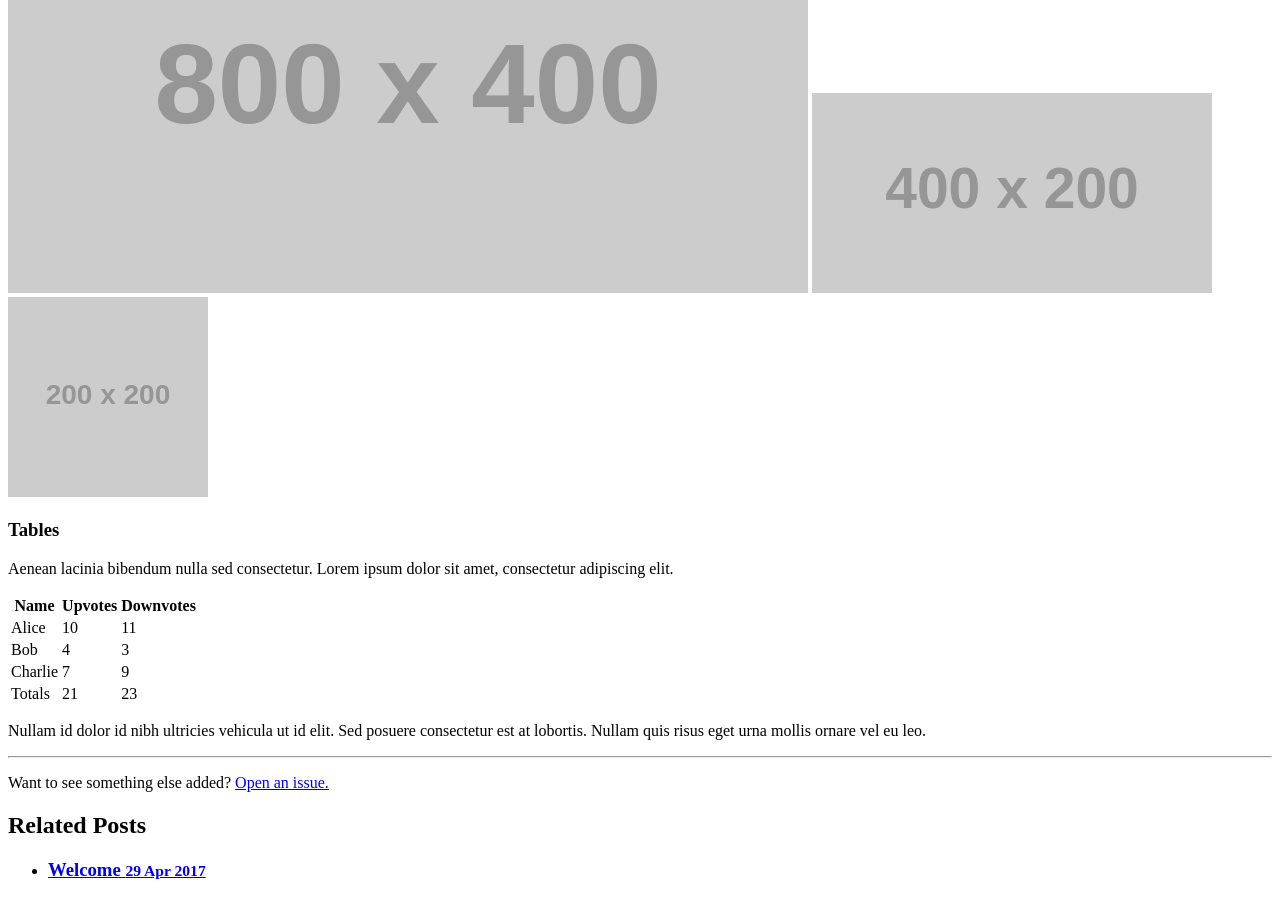
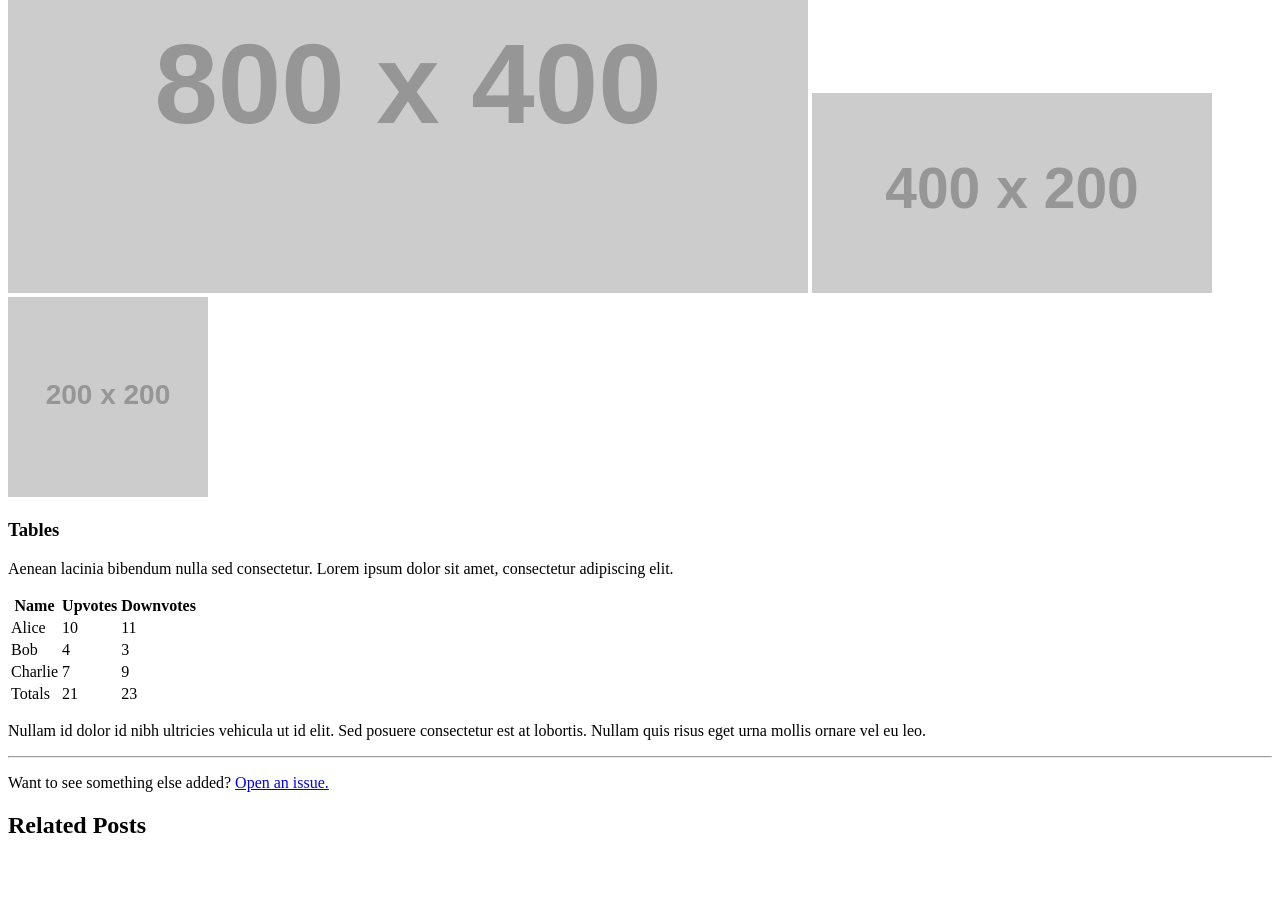
Before and after one commit to emrehayirci/emrehayirci.github.io, a Jekyll site: the page built from _posts/2012-02-07-example-content.md, in a window 1280 px wide and 900 px high, scrolled down 2088 px. Built offline with Jekyll 4.4.1, drawn with Linux system fonts in a browser that asks for light colours; nearby versions of some CDN libraries; after the commit the page ends 2947 px from its top, so only the background shows below that.

Commit message:
Update post.html

```diff
--- a/_layouts/post.html
+++ b/_layouts/post.html
@@ -12,6 +12,7 @@
   <h2>Related Posts</h2>
   <ul class="related-posts">
     {% for post in site.related_posts limit:3 %}
+    {% if !post.isDrarf %}
       <li>
         <h3>
           <a href="{{ post.url }}">
@@ -20,6 +21,7 @@
           </a>
         </h3>
       </li>
+    {% endif %}
     {% endfor %}
   </ul>
 </div>
```
